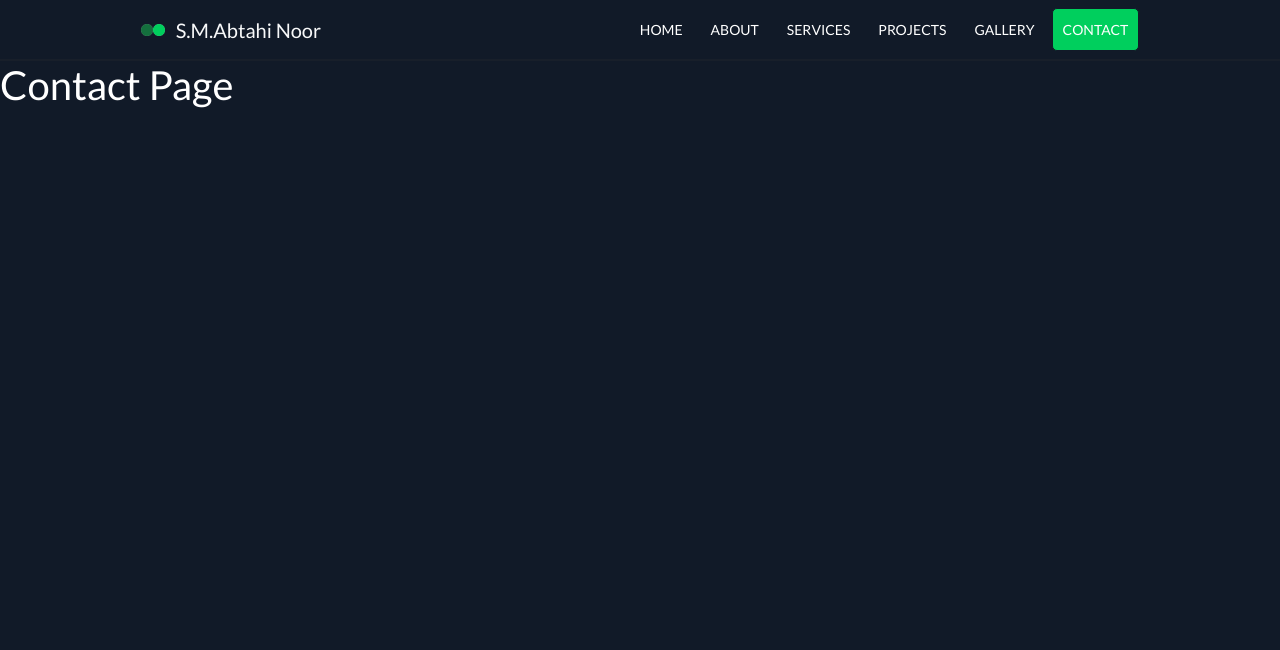
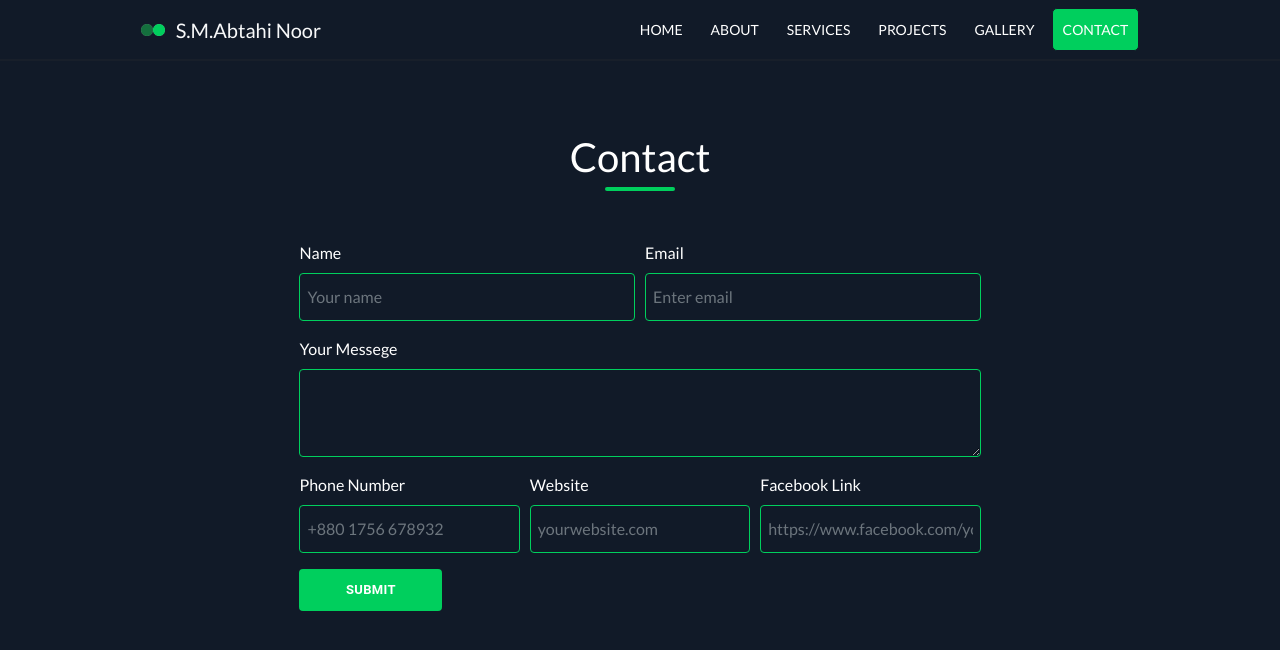
Before and after one commit to 19smabtahinoor/Portfolio-with-react, a React (Create React App) app: page /contact in a window 1280 px wide. Shown: the top 650 px of the page. Built offline with nearby package versions, Linux system fonts and the light colour scheme.

Commit message:
Version 1.9
Create Contact page

```diff
--- a/src/pages/About.jsx
+++ b/src/pages/About.jsx
@@ -20,7 +20,7 @@ function About() {
 
                                     Besides my study, I'm working as <b>Frontend Web Developer</b>. I'm an <b>Artist</b> .Painting is my hobby.
 
-                                    Otherwise, I have been receiving awards from different places since 2013.I got two International Award.One of them,I got prizes from Japan in 2013 at painting.Other,I got prizes from Turkey in 2019 at painting.I stayed Turkey for seven days to met the Turkey's President Recep Tayyip Erdoğan.I have more than 60 certificates and medals.I am very happy to get many awards and I wanna to work for the country and the people of the country when I grow up.</p>
+                                    Otherwise, I have been receiving awards from different places since 2013.I got two International Award.One of them,I got prizes from Japan in 2013 at painting.Other,I got prizes from Turkey in 2019 at painting.I stayed Turkey for seven days to met the <b style={{color:'#00CF5D'}}>Turkey's President Recep Tayyip Erdoğan</b>.I have more than 60 certificates and medals.I am very happy to get many awards and I wanna to work for the country and the people of the country when I grow up.</p>
 
                                     <div className="get_in_touch_btn">
                                     <NavLink to="/contact" className="hire_text">
--- a/src/pages/Contact.jsx
+++ b/src/pages/Contact.jsx
@@ -1,10 +1,137 @@
-import React from 'react';
+import React,{ useState } from 'react';
+import { Form } from 'react-bootstrap'
+import { Col } from 'react-bootstrap'
+import Button from '@material-ui/core/Button';
+
 
 function Contact() {
+    const [userData,setUserData] = useState({
+        userFullName : '',
+        userEmail:'',
+        userMessege:'',
+        userPhoneNumber:'',
+        userWebsite:'',
+        userFbId:'',
+    })
+
+
+
+    const inputEvent = (e) => {
+        const {name,value} = e.target
+
+        setUserData((preValue) => {
+            return{
+                ...preValue,
+                [name] : value,
+            }
+        })
+
+    }
+    const handleSubmit = (e) => {
+        e.preventDefault()
+        alert(`${userData.userFullName} - ${userData.userEmail} - ${userData.userMessege} - ${userData.userPhoneNumber} - ${userData.userWebsite}- ${userData.userFbId}`)
+    }
+
     return (
-        <div>
-            <h1>Contact Page</h1>
-        </div>
+        <>
+            <section className="about_page d-flex align-items-center">
+                <div className="container-fluid">
+                    <div className="row">
+                        <div className="col-10 mx-auto">
+                            <div className="pt-5 about_page_heading">
+                                <h1 className="pt-4 text-center">Contact</h1>
+                                <span className="d-block text-center bottom_border"></span>
+                            </div>
+                            <div className="row my-5 d-flex justify-content-center flex-row">
+                                <div className="col-sm-12 col-md-4 col-lg-8">
+                                    <Form onSubmit={handleSubmit}>
+                                        <Form.Row>
+                                            <Form.Group as={Col} controlId="formGridPassword">
+                                                <Form.Label>Name</Form.Label>
+                                                <Form.Control
+                                                name="userFullName"
+                                                value={userData.userFullName}
+                                                type="text"
+                                                placeholder="Your name"
+                                                className="inputsField"
+                                                onChange={inputEvent} />
+                                            </Form.Group>
+
+                                            <Form.Group as={Col} controlId="formGridEmail">
+                                                <Form.Label>Email</Form.Label>
+                                                <Form.Control
+                                                name="userEmail"
+                                                value={userData.userEmail}
+                                                type="email"
+                                                placeholder="Enter email"
+                                                className="inputsField"
+                                                onChange={inputEvent} />
+                                            </Form.Group>
+                                        </Form.Row>
+
+                                        <Form.Group controlId="exampleForm.ControlTextarea1">
+                                            <Form.Label>Your Messege</Form.Label>
+                                            <Form.Control
+                                            name="userMessege"
+                                            value={userData.userMessege}
+                                            as="textarea"
+                                            rows={3}
+                                            className="inputsTextField"
+                                            onChange={inputEvent} />
+                                        </Form.Group>
+
+                                        <Form.Row>
+                                            <Form.Group as={Col} controlId="formGridCity">
+                                                <Form.Label>Phone Number</Form.Label>
+                                                <Form.Control
+                                                name="userPhoneNumber"
+                                                value={userData.userPhoneNumber}
+                                                type="number"
+                                                className="inputsField"
+                                                placeholder="+880 1756 678932"
+                                                    onChange={inputEvent}
+                                                />
+                                            </Form.Group>
+
+                                            <Form.Group as={Col} controlId="formGridState">
+                                                <Form.Label>Website</Form.Label>
+                                                <Form.Control
+                                                name="userWebsite"
+                                                value={userData.userWebsite}
+                                                type="text"
+                                                className="inputsField"
+                                                placeholder="yourwebsite.com"
+                                                    onChange={inputEvent}
+                                                />
+                                            </Form.Group>
+
+                                            <Form.Group as={Col} controlId="formGridZip">
+                                                <Form.Label>Facebook Link</Form.Label>
+                                                <Form.Control
+                                                name="userFbId"
+                                                value={userData.userFbId}
+                                                className="inputsField"
+                                                type="link"
+                                                placeholder="https://www.facebook.com/yourusername"
+                                                    onChange={inputEvent}
+                                                />
+                                            </Form.Group>
+                                        </Form.Row>
+                                            <Button
+                                            variant="primary"
+                                            type="submit"
+                                            className="btn">
+                                                Submit
+                                            </Button>
+                                    </Form>
+                                </div>
+                            </div>
+                        </div>
+                    </div>
+                </div>
+            </section>
+
+        </>
     );
 }
 
--- a/src/pages/Home.jsx
+++ b/src/pages/Home.jsx
@@ -6,6 +6,10 @@ import LinkedInIcon from '@material-ui/icons/LinkedIn';
 import GitHubIcon from '@material-ui/icons/GitHub';
 import Button from '@material-ui/core/Button';
 import { NavLink } from 'react-router-dom'
+import About from '../pages/About'
+import Services from '../pages/Services'
+import Projects from '../pages/Projects'
+import Gallery from '../pages/Gallery'
 
 
 function Home() {
@@ -45,6 +49,10 @@ function Home() {
                     </div>
                 </div>
             </section>
+            <About/>
+            <Services/>
+            <Projects/>
+            <Gallery/>
         </>
     );
 }
--- a/src/pages/Projects.jsx
+++ b/src/pages/Projects.jsx
@@ -11,7 +11,7 @@ function Projects() {
                     <div className="row">
                         <div className="col-10 mx-auto">
                             <div className="pt-5 about_page_heading">
-                                <h1 className="text-center">My Projects</h1>
+                                <h1 className="pt-4 text-center">My Projects</h1>
                                 <span className="d-block text-center bottom_border"></span>
                             </div>
 
--- a/src/pages/Services.jsx
+++ b/src/pages/Services.jsx
@@ -9,7 +9,7 @@ function Services() {
                     <div className="row">
                         <div className="col-10 mx-auto">
                             <div className="pt-5 about_page_heading">
-                                <h1 className="text-center">My Services</h1>
+                                <h1 className="pt-4 text-center">My Services</h1>
                                 <span className="d-block text-center bottom_border"></span>
                             </div>
 
--- a/src/styles/Navigation.css
+++ b/src/styles/Navigation.css
@@ -1,9 +1,14 @@
 /* navbar styling */
 .mainnavbar{
     border-bottom: 2px solid #34353533;
+    position: fixed;
+    background: #111a28;
+    z-index: 999;
 }
 .navbar{
     background-color: #111a28 !important;
+    position: fixed;
+    z-index:999;
 
 
 }
--- a/src/styles/index.css
+++ b/src/styles/index.css
@@ -50,3 +50,17 @@ img.image-gallery-thumbnail-image {
     object-fit: cover;
     border-radius:10px !important;
 }
+
+.inputsField{
+  border:1px solid #00CF5D !important;
+  background:none !important;
+  color:white !important;
+  padding: 7px !important;
+  height: 48px !important;
+}
+.inputsTextField{
+  border:1px solid #00CF5D !important;
+  background:none !important;
+  color:white !important;
+  padding: 7px !important;
+}
```
